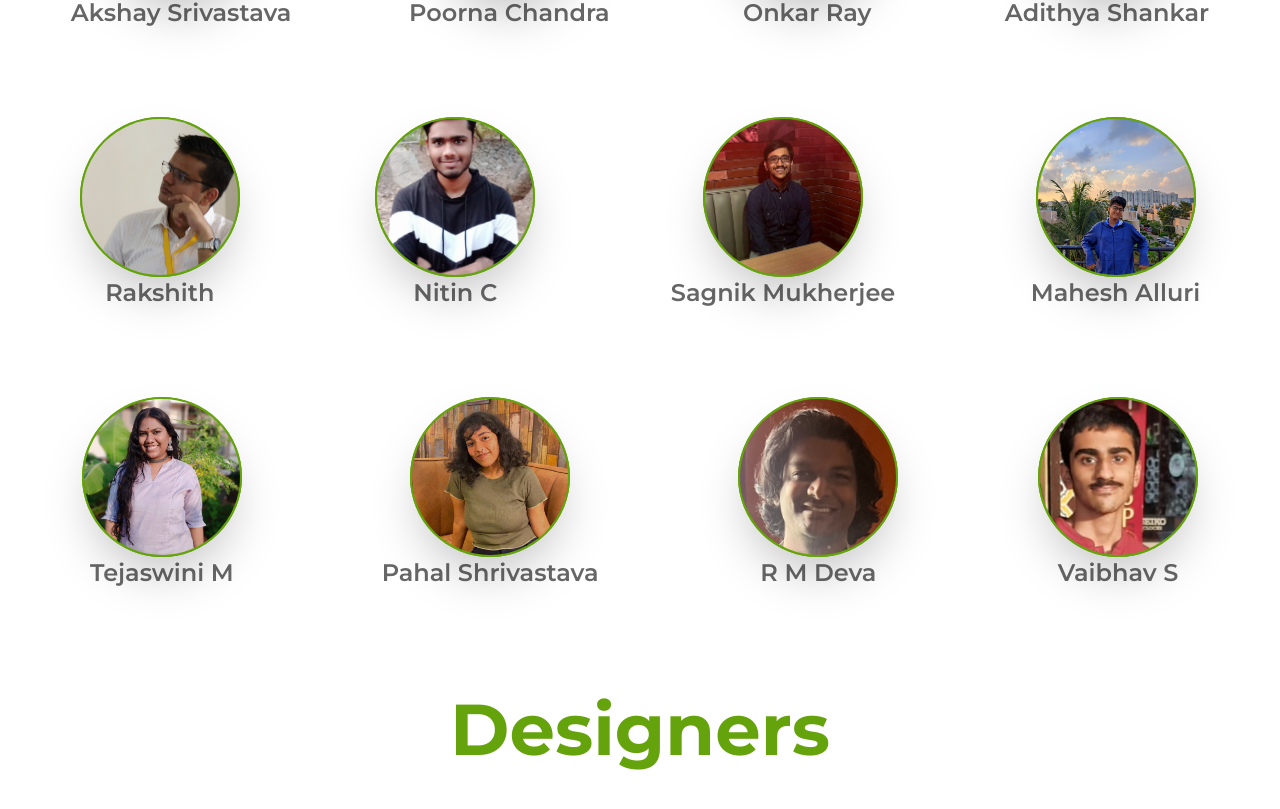
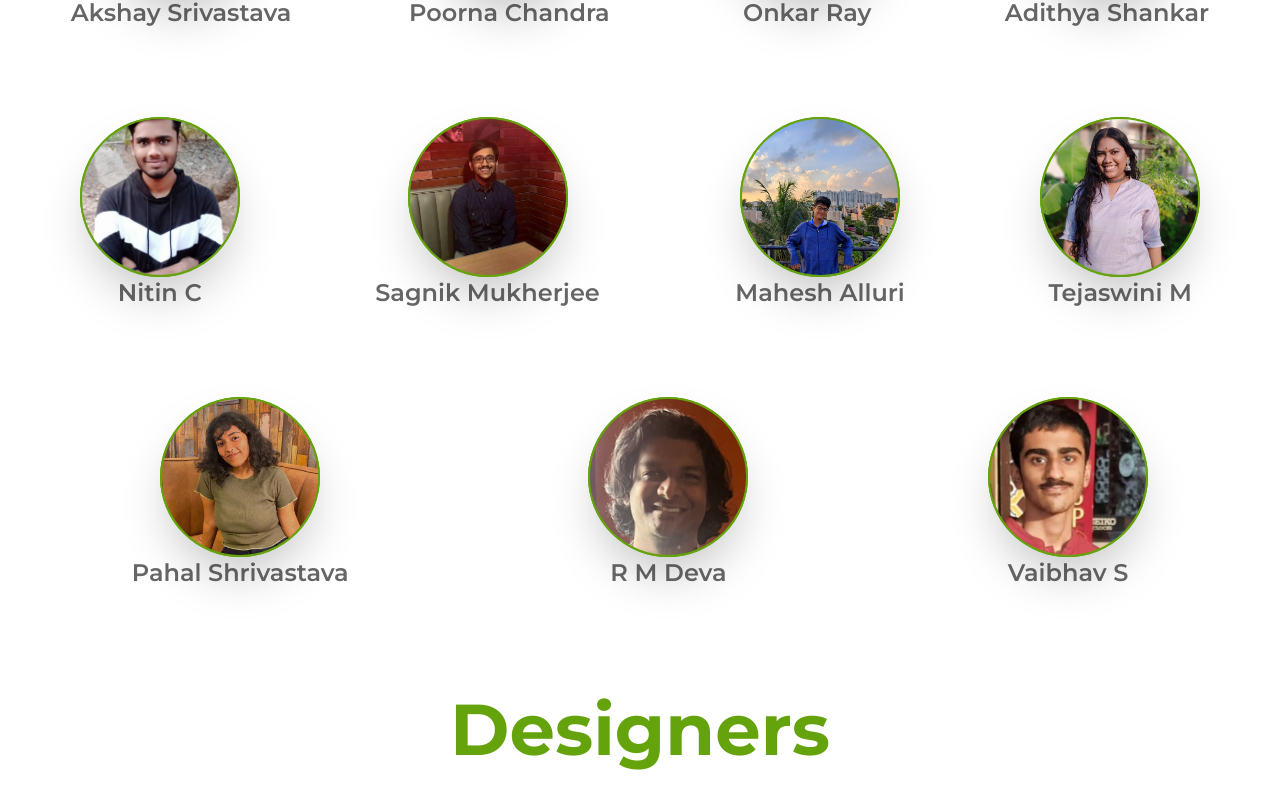
Before and after one commit to pranav-180dc/180dcnitk, a React (Vite) app: page /Team in a window 1280 px wide. Shown: the part 3007-3816 px from the top of the page. Built offline with nearby package versions, Linux system fonts and the light colour scheme.

Commit message:
added linkedin links

```diff
--- a/src/data/team.js
+++ b/src/data/team.js
@@ -24,7 +24,7 @@ import Deva from '../assets/Pictures/Deva.jpg';
 import Ranjeet from '../assets/Pictures/Ranjeet.jpg';
 import Rohan from '../assets/Pictures/Rohan.jpeg';
 import Rahul from '../assets/Pictures/Rahul.jpeg';
-import Rakshith from '../assets/Pictures/Rakshith.jpg';
+
 import Rakshith_N from '../assets/Pictures/Rakshith_N.jpg';
 import Romit from '../assets/Pictures/Romit.jpg';
 import Shivansh from '../assets/Pictures/Shivansh.jpg';
@@ -220,12 +220,6 @@ const consultants = [
 
 },
 {
-    id: 16,
-    member: "Rakshith",
-    imgUrl: Rakshith,
-
-},
-{
     id: 17,
     member: "Nitin C",
     imgUrl: Nitin,
```
